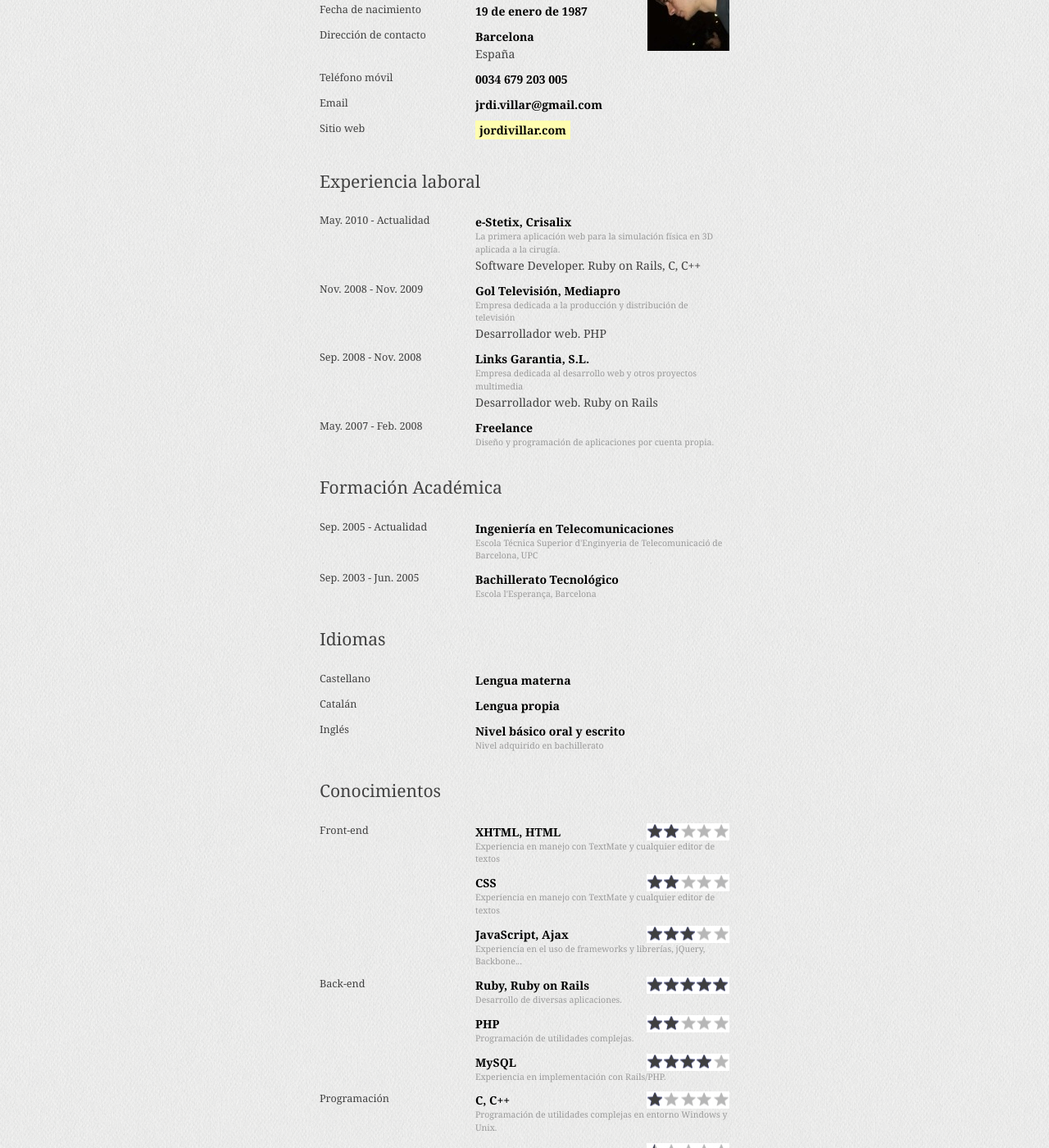
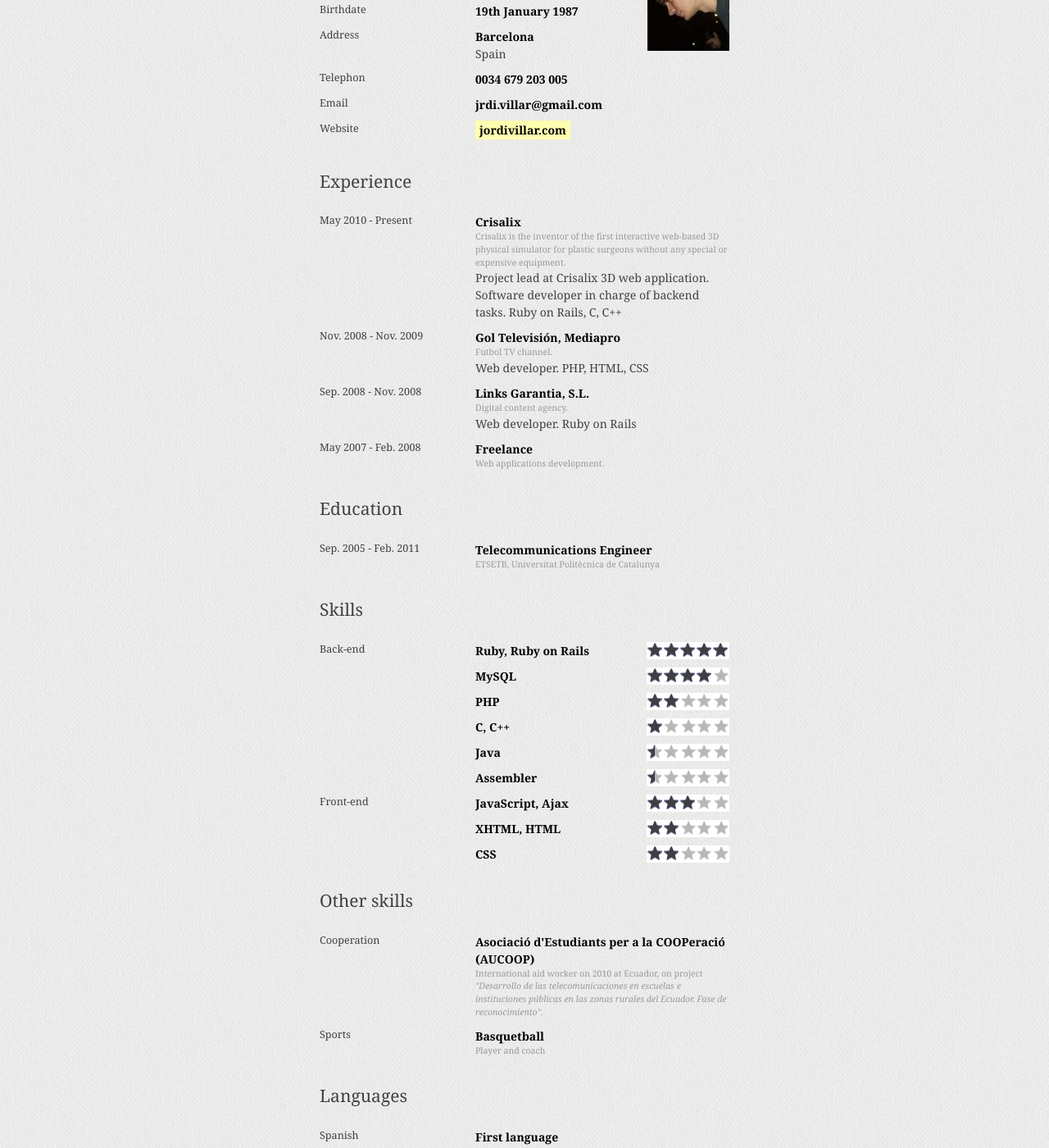
Before and after one commit to jrdi/jrdi.github.com, a Jekyll site: the page built from cv.html, in a window 1280 px wide and 1400 px high, scrolled down 264 px. Shown: the whole window at 82% size. Built offline with Jekyll 4.4.1, drawn with Linux system fonts in a browser that asks for light colours; Markdown is read by kramdown in place of the engine named in the settings; some of the changed text lies outside the part shown.

Commit message:
update cv

```diff
--- a/_layouts/default.html
+++ b/_layouts/default.html
@@ -2,12 +2,12 @@
 <html>
   <head>
     <meta charset="utf-8" />
-    <meta name="description" content="I am 23 years old, born in Barcelona, Spain. I am a last year telecommunications engineering student and I am working as a web developer." />
+    <meta name="description" content="I am 25 years old, born in Barcelona, Spain. I am a last year telecommunications engineering student and I am working as a web developer." />
 
-    <meta name="keywords" content="jordi, jordi villar, web developer, web, telecommunications, engineer, ruby, php, mysql, freelance, ruby on rails, barcelona, desarrollador web" />
+    <meta name="keywords" content="jordi, jordi villar, software developer, web developer, web, telecommunications, engineer, ruby, php, mysql, freelance, ruby on rails, barcelona, desarrollador web" />
 
     <link rel="canonical" href="http://jordivillar.com/" />
-    <title>{{ page.title }} | Jordi Villar</title>
+    <title>{{ page.title }} · Jordi Villar</title>
     <link rel="stylesheet" type="text/css" href="/stylesheets/screen.css" />
     <link rel="stylesheet" type="text/css" href="/stylesheets/syntax.css" />
 		<script type="text/javascript" charset="utf-8">
--- a/_layouts/page.html
+++ b/_layouts/page.html
@@ -2,10 +2,5 @@
 layout: default
 ---
 
-
-{% if page.skills %}
-  <a href="/work.html">go works ↑</a>
-{% else %}
-  <a href="/">go home ↑</a>
-{% endif %}
+<a href="/">go home ↑</a>
 {{ content }}
--- a/cv.html
+++ b/cv.html
@@ -4,101 +4,88 @@ title: Curriculum vitae
 ---
 
 <div class="hresume">
-	<h2>Datos personales</h2>
+	<h2>Personal information</h2>
 	<div class="vcard">
 		<ul>
-			<li><span>Nombre completo</span>
+			<li><span>Full name</span>
 			<strong>Jordi Villar Álvarez</strong></li>
-			<li><span>Fecha de nacimiento</span>
-			<strong>19 de enero de 1987</strong></li>
+			<li><span>Birthdate</span>
+			<strong>19th January 1987</strong></li>
 			<address class="adr">
-				<li><span>Dirección de contacto</span>
+				<li><span>Address</span>
 				<strong class="region">Barcelona</strong>
-				España</li>
+				Spain</li>
 			</address>
-			<li class="tel"><span class="type">Teléfono móvil</span>
+			<li class="tel"><span class="type">Telephon</span>
 			<strong class="value">0034 679 203 005</strong></li>
 			<li><span>Email</span>
 			<strong class="email">jrdi.villar@gmail.com</strong></li>
-			<li><span>Sitio web</span>
+			<li><span>Website</span>
 			<strong><a class="url fn" rel="me" href="http://jordivillar.com">jordivillar.com</a></strong></li>
 	  </ul>
 	</div>
 
-	<h2>Experiencia laboral</h2>
+	<h2>Experience</h2>
 	<ul class="vcalendar">
-	  <li class="experince vevent"><span><abbr class="dtstart" title="2010-05-10">May. 2010</abbr> - <abbr class="dtend" title="2010-05-12">Actualidad</abbr></span>
-		<strong class="location">e-Stetix, Crisalix</strong>
-		<small class="summary">La primera aplicación web para la simulación física en 3D aplicada a la cirugía.</small>Software Developer. Ruby on Rails, C, C++</li>
+	  <li class="experince vevent"><span><abbr class="dtstart" title="2010-05-10">May 2010</abbr> - <abbr class="dtend" title="2012-10-20">Present</abbr></span>
+		<strong class="location">Crisalix</strong>
+		<small class="summary">Crisalix is the inventor of the first interactive web-based 3D physical simulator for plastic surgeons without any special or expensive equipment.</small>Project lead at Crisalix 3D web application. Software developer in charge of backend tasks. Ruby on Rails, C, C++</li>
 	  <li class="experince vevent"><span><abbr class="dtstart" title="2008-11-14">Nov. 2008</abbr> - <abbr class="dtend" title="2009-11-16">Nov. 2009</abbr></span>
 		<strong class="location">Gol Televisión, Mediapro</strong>
-		<small class="summary">Empresa dedicada a la producción y distribución de televisión</small>Desarrollador web. PHP</li>
+		<small class="summary">Futbol TV channel.</small>Web developer. PHP, HTML, CSS</li>
 		<li class="experince vevent"><span><abbr class="dtstart" title="2008-09-01">Sep. 2008</abbr> - <abbr class="dtend" title="2008-11-14">Nov. 2008</abbr></span>
 		<strong class="location">Links Garantia, S.L.</strong>
-		<small class="summary">Empresa dedicada al desarrollo web y otros proyectos multimedia</small>Desarrollador web. Ruby on Rails</li>
-		<li class="experince vevent"><span><abbr class="dtstart" title="2007-05-01">May. 2007</abbr> - <abbr class="dtend" title="2008-02-01">Feb. 2008</abbr></span>
+		<small class="summary">Digital content agency.</small>Web developer. Ruby on Rails</li>
+		<li class="experince vevent"><span><abbr class="dtstart" title="2007-05-01">May 2007</abbr> - <abbr class="dtend" title="2008-02-01">Feb. 2008</abbr></span>
 		<strong class="summary">Freelance</strong>
-		<small class="description">Diseño y programación de aplicaciones por cuenta propia.</small></li>
+		<small class="description">Web applications development.</small></li>
 	</ul>
 
-	<h2>Formación Académica</h2>
+	<h2>Education</h2>
 	<ul class="vcalendar">
-		<li class="education vevent"><span><abbr class="dtstart" title="2005-09-01">Sep. 2005</abbr> - <abbr class="dtend" title="2008-05-04">Actualidad</span>
-		<strong class="summary">Ingeniería en Telecomunicaciones</strong>
-		<small class="location">Escola Técnica Superior d'Enginyeria de Telecomunicació de Barcelona, UPC</small></li>
-		<li class="education vevent"><span><abbr class="dtstart" title="2003-09-01">Sep. 2003</abbr> - <abbr class="dtend" title="2005-06-01">Jun. 2005</abbr></span>
-		<strong class="summary">Bachillerato Tecnológico</strong>
-		<small class="location">Escola l'Esperança, Barcelona</small></li>
+		<li class="education vevent"><span><abbr class="dtstart" title="2005-09-01">Sep. 2005</abbr> - <abbr class="dtend" title="20011-01-04">Feb. 2011</span>
+		<strong class="summary">Telecommunications Engineer</strong>
+		<small class="location">ETSETB, Universitat Politècnica de Catalunya</small></li>
 	</ul>
 
-	<h2>Idiomas</h2>
+	<h2>Skills</h2>
 	<ul>
-		<li><span class="skill">Castellano</span>
-		<strong>Lengua materna</strong></li>
-		<li><span class="skill">Catalán</span>
-		<strong>Lengua propia</strong></li>
-		<li><span class="skill">Inglés</span>
-		<strong>Nivel básico oral y escrito</strong>
-		<small>Nivel adquirido en bachillerato</small></li>
+		<li><span>Back-end</span><strong class="skill five_stars">Ruby, Ruby on Rails</strong></li>
+		<li><strong class="skill four_stars">MySQL</strong></li>
+		<li><strong class="skill two_stars">PHP</strong></li>
+		<li><strong class="skill one_stars">C, C++</strong></li>
+		<li><strong class="skill zero_stars">Java</strong></li>
+		<li><strong class="skill zero_stars">Assembler</strong></li>
+		<li><span>Front-end</span><strong class="skill three_stars">JavaScript, Ajax</strong></li>
+		<li><strong class="skill two_stars">XHTML, HTML</strong></li>
+		<li><strong class="skill two_stars">CSS</strong></li>
 	</ul>
 
-	<h2>Conocimientos</h2>
+	<h2>Other skills</h2>
 	<ul>
-		<li><span>Front-end</span><strong class="skill two_stars">XHTML, HTML</strong>
-		<small>Experiencia en manejo con TextMate y cualquier editor de textos</small></li>
-		<li><strong class="skill two_stars">CSS</strong>
-		<small>Experiencia en manejo con TextMate y cualquier editor de textos</small></li>
-		<li><strong class="skill three_stars">JavaScript, Ajax</strong>
-		<small>Experiencia en el uso de frameworks y librerías, jQuery, Backbone...</small></li>
-		<li><span>Back-end</span><strong class="skill five_stars">Ruby, Ruby on Rails</strong>
-		<small>Desarrollo de diversas aplicaciones.</small></li>
-		<li><strong class="skill two_stars">PHP</strong>
-		<small>Programación de utilidades complejas.</small></li>
-		<li><strong class="skill four_stars">MySQL</strong>
-		<small>Experiencia en implementación con Rails/PHP.</small></li>
-		<li><span>Programación</span><strong class="skill one_stars">C, C++</strong>
-		<small>Programación de utilidades complejas en entorno Windows y Unix.</small></li>
-		<li><strong class="skill zero_stars">Java</strong>
-		<small>Desarrollo de aplicaciones distribuidas</small></li>
-		<li><strong class="skill zero_stars">Ensamblador</strong>
-		<small>Programación de utilidades básicas y subrutinas en entorno Unix.</small></li>
+	  <li><span class="skill">Cooperation</span><strong>Asociació d'Estudiants per a la COOPeració (AUCOOP)</strong>
+		<small>International aid worker on 2010 at Ecuador, on project <em>"Desarrollo de las telecomunicaciones en escuelas e instituciones públicas en las zonas rurales del Ecuador. Fase de reconocimiento"</em>.</small></li>
+		<li><span class="skill">Sports</span><strong>Basquetball</strong>
+		<small>Player and coach</small></li>
 	</ul>
 
-	<h2>Áreas de interés</h2>
+	<h2>Languages</h2>
 	<ul>
-	  <li><span class="skill">Cooperación</span><strong>Asociació d'Estudiants per a la COOPeració (AUCOOP)</strong>
-		<small>Cooperante internacional en el verano de 2010 en Ecuador, en un proyecto de reconocimiento e implementación de una red Wifi en comunidades aisladas geográficamente.</small></li>
-		<li><span class="skill">Deporte</span><strong>Baloncesto</strong>
-		<small>Jugador y entrenador de niños pequeños</small></li>
+		<li><span class="skill">Spanish</span>
+		<strong>First language</strong></li>
+		<li><span class="skill">Catalan</span>
+		<strong>Bilingual proficiency</strong></li>
+		<li><span class="skill">English</span>
+		<strong>Elementary proficiency</strong>
 	</ul>
 
-	<h2>Otros datos interesantes</h2>
+	<h2>Additional information</h2>
 	<ul>
 		<li><span>Skype</span>
 		<strong>showlnx</strong>
-		<small>Programa VoIP</small></li>
+		<small>VoIP</small></li>
 		<li><span>Gtalk</span>
 		<strong>jrdi.villar@gmail.com</strong>
-		<small>IM de Google</small></li>
+		<small>Google's IM</small></li>
 	</ul>
 </div>
--- a/index.html
+++ b/index.html
@@ -9,9 +9,6 @@ title: Web developer
 <ul class="square">
     <li>
         <a href="/cv.html">Curriculum vitae</a>
-    </li>
-    <li>
-        <a href="/work.html">Portfolio</a>
     </li>
     <li>
         <a href="https://github.com/jrdi">GitHub</a>
```
Also changed, not shown: other parts of index.html (+1 -1 lines), work.html (deleted, +0 -19 lines).
